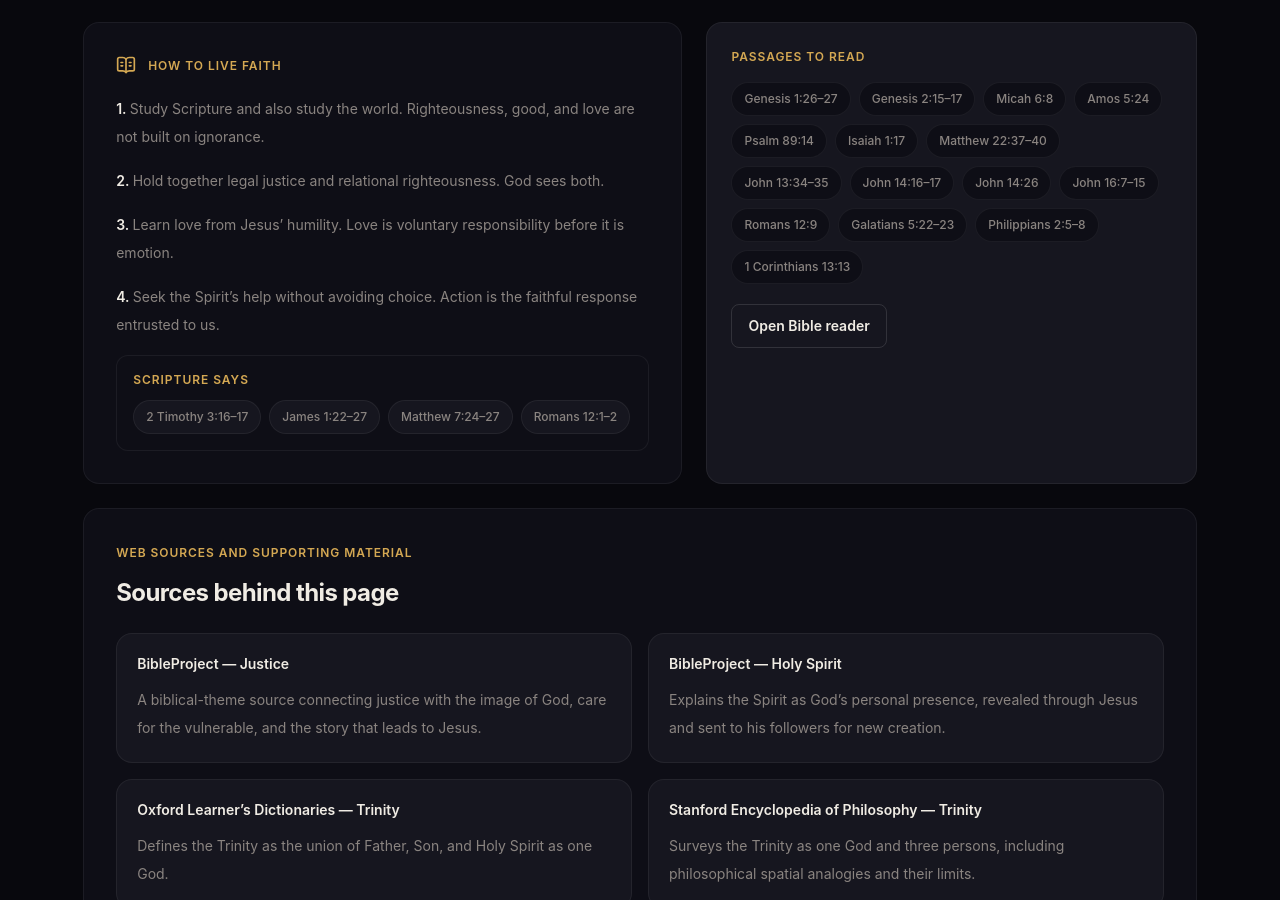
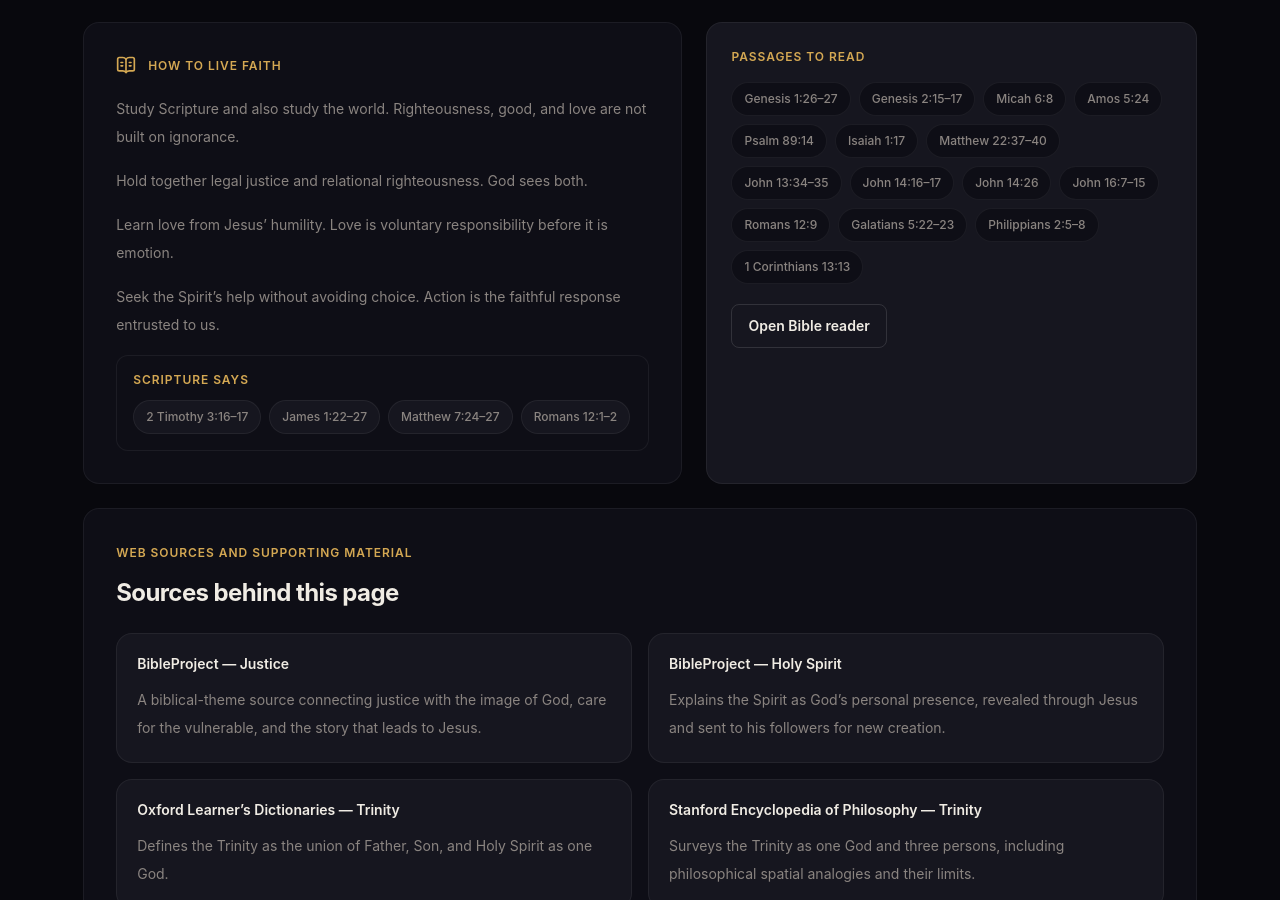
Before and after one commit to DeclanJeon/bible, a Next.js app: page /en/faith-basics in a window 1280 px wide. Shown: the part 2756-3656 px from the top of the page. Built offline with nearby package versions, Linux system fonts and the light colour scheme; a web font is replaced by a local one.

Commit message:
Fix faith basics list numbering

```diff
--- a/app/[locale]/faith-basics/page.tsx
+++ b/app/[locale]/faith-basics/page.tsx
@@ -494,19 +494,15 @@ export default async function FaithBasicsPage({ params }: Props) {
           </div>
           <ol className="mt-5 space-y-4 text-sm leading-7 text-[var(--muted)]">
             <li>
-              <span className="font-semibold text-[var(--ink)]">1. </span>
               <T locale={locale} ko="성경을 공부하고 세상도 공부하십시오. 공의와 선과 사랑은 무지 위에 세워지지 않습니다." en="Study Scripture and also study the world. Righteousness, good, and love are not built on ignorance." />
             </li>
             <li>
-              <span className="font-semibold text-[var(--ink)]">2. </span>
               <T locale={locale} ko="법의 정의와 관계의 공의를 함께 보십시오. 하나님께서는 둘 다 보십니다." en="Hold together legal justice and relational righteousness. God sees both." />
             </li>
             <li>
-              <span className="font-semibold text-[var(--ink)]">3. </span>
               <T locale={locale} ko="예수님의 낮아지심을 기준으로 사랑을 배우십시오. 사랑은 감정 이전에 자발적 책임입니다." en="Learn love from Jesus’ humility. Love is voluntary responsibility before it is emotion." />
             </li>
             <li>
-              <span className="font-semibold text-[var(--ink)]">4. </span>
               <T locale={locale} ko="성령의 도움을 구하되 선택을 회피하지 마십시오. 행하는 것은 우리에게 맡겨진 믿음의 응답입니다." en="Seek the Spirit’s help without avoiding choice. Action is the faithful response entrusted to us." />
             </li>
           </ol>
```
